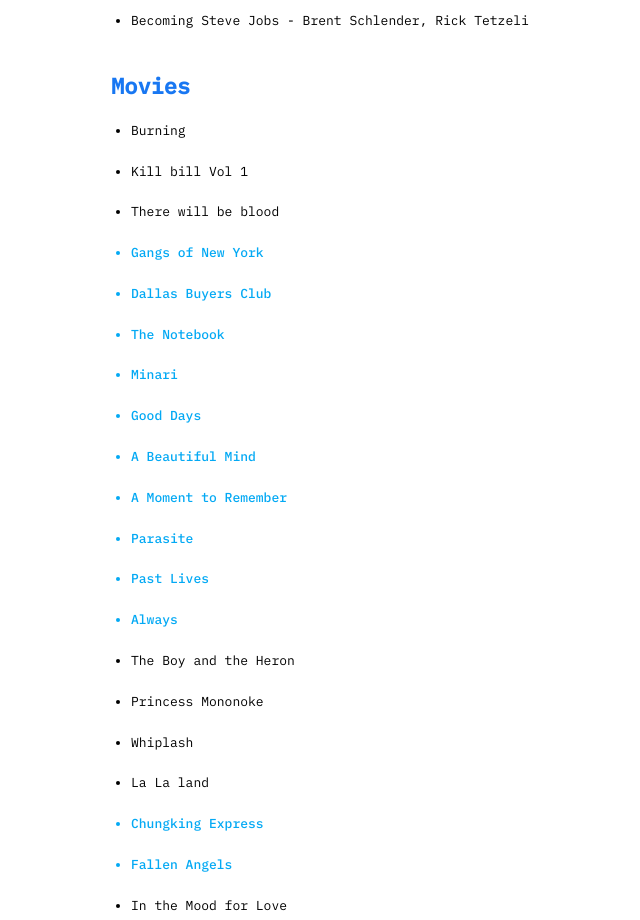
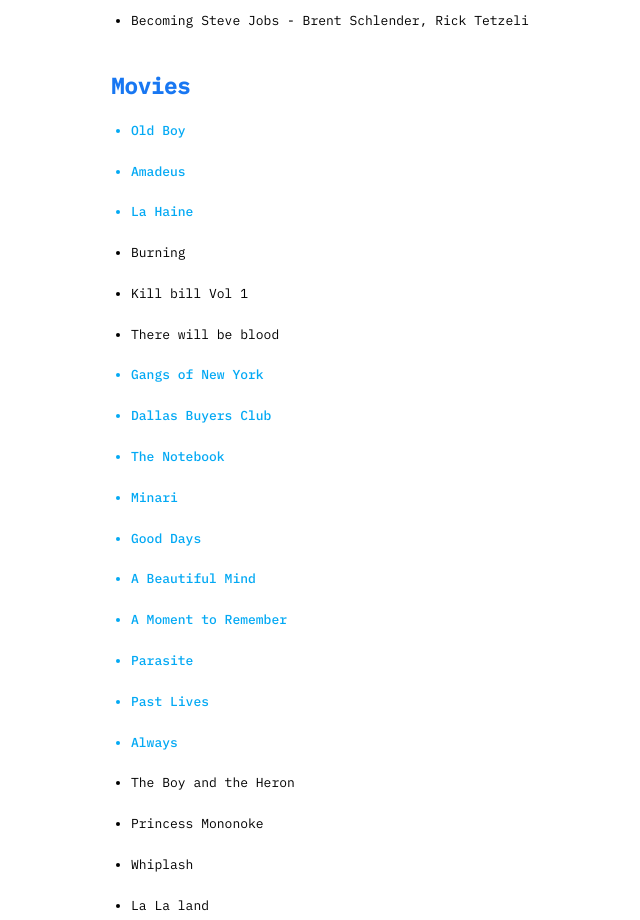
Before and after one commit to jazxy2live/Chaitanyajongra, a plain HTML site: page reading.html in a window 1280 px wide. Shown: the part 1140-2060 px from the top of the page, without its empty margins (149-789 px from the left). Drawn offline with Linux system fonts and the light colour scheme; a web font is replaced by a local one.

Commit message:
Add Old Boy, Amadeus, and La Haine to reading list

```diff
--- a/reading.html
+++ b/reading.html
@@ -63,6 +63,9 @@
     <div class="section">
       <h2>Movies</h2>
       <ul class="movies-list">
+        <li class="favorite">Old Boy</li>
+        <li class="favorite">Amadeus</li>
+        <li class="favorite">La Haine</li>
         <li>Burning</li>
         <li>Kill bill Vol 1</li>
         <li>There will be blood</li>
```
